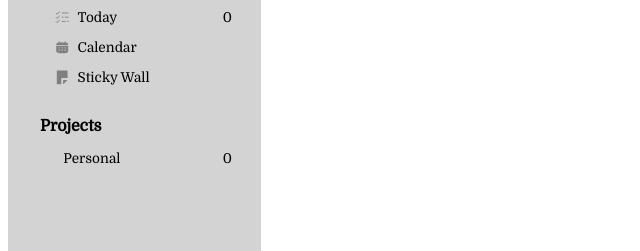
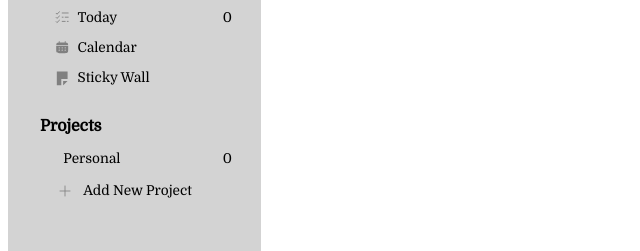
Before and after one commit to mn-chetan/todo, a website built with webpack: page src/template.html in a window 1280 px wide. Shown: the part 176-427 px from the top of the page, without its empty margins (0-640 px from the left). Built offline with nearby package versions, Linux system fonts and the light colour scheme.

Commit message:
Add "Add New Project" button
- Added new "Add New Project" button with plus icon to the Projects section
- Added vertical alignment to icon-label-wrapper elements
- Styled add-project icon with appropriate dimensions
- Fixed missing count display for project items

```diff
--- a/src/sidebar/sidebar.css
+++ b/src/sidebar/sidebar.css
@@ -62,8 +62,14 @@
   width: 80%;
   margin: var(--label-margin);
   gap: 0.5rem;
+  align-items: center;
 }
 
 .label {
   flex-grow: 1;
 }
+
+.add-project {
+  width: 1.25rem;
+  height: 1.25rem;
+}
--- a/src/template.html
+++ b/src/template.html
@@ -158,6 +158,29 @@
           <span class="label">Personal</span>
           <span class="count">0</span>
         </div>
+
+        <div class="icon-label-wrapper">
+          <svg
+            viewBox="0 0 24 24"
+            fill="none"
+            xmlns="http://www.w3.org/2000/svg"
+            class="add-project"
+          >
+            <path
+              d="M12 6V18"
+              stroke="#808080"
+              stroke-linecap="round"
+              stroke-linejoin="round"
+            />
+            <path
+              d="M6 12H18"
+              stroke="#808080"
+              stroke-linecap="round"
+              stroke-linejoin="round"
+            />
+          </svg>
+          <span class="label">Add New Project</span>
+        </div>
       </div>
     </aside>
   </body>
```
